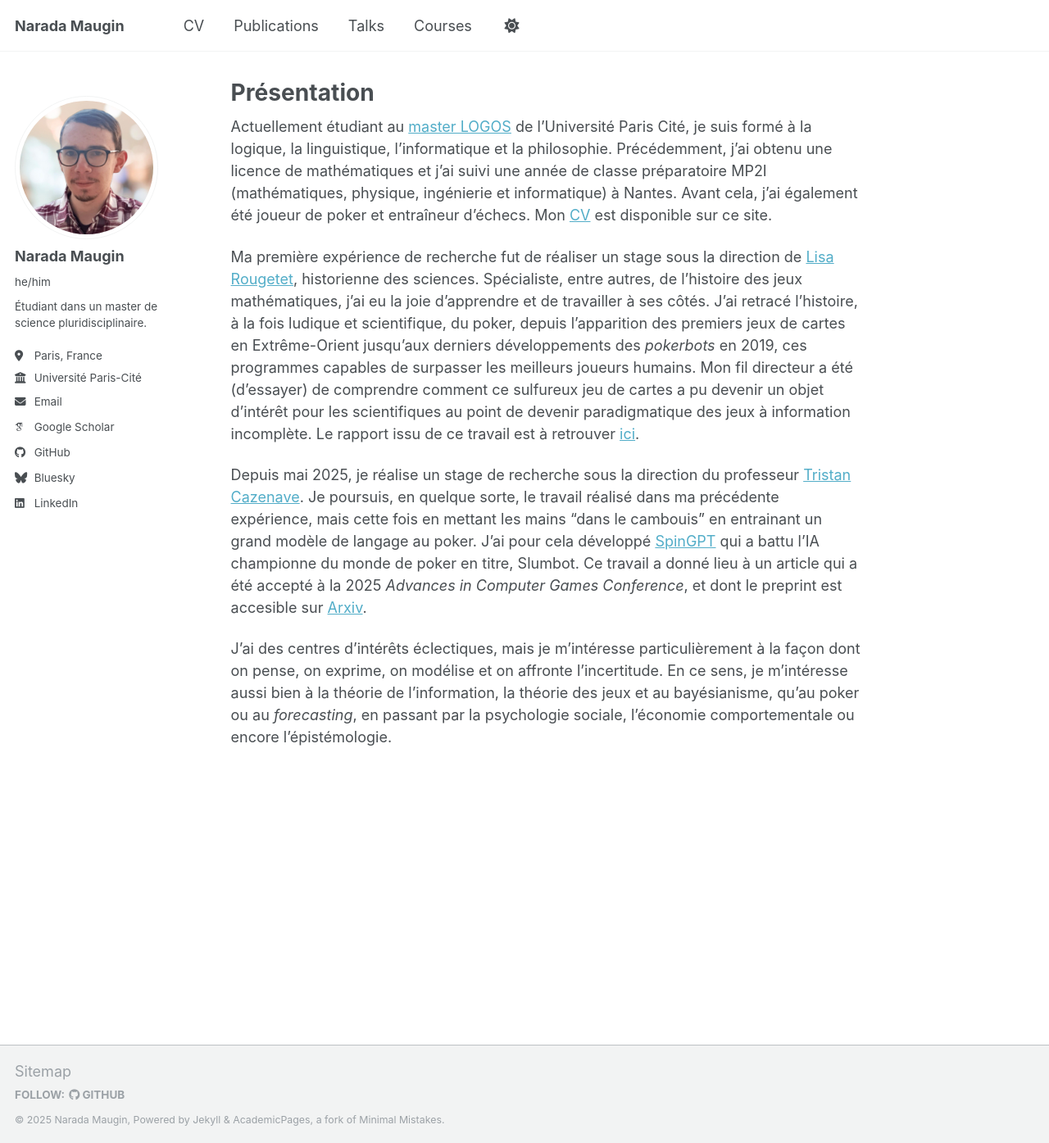
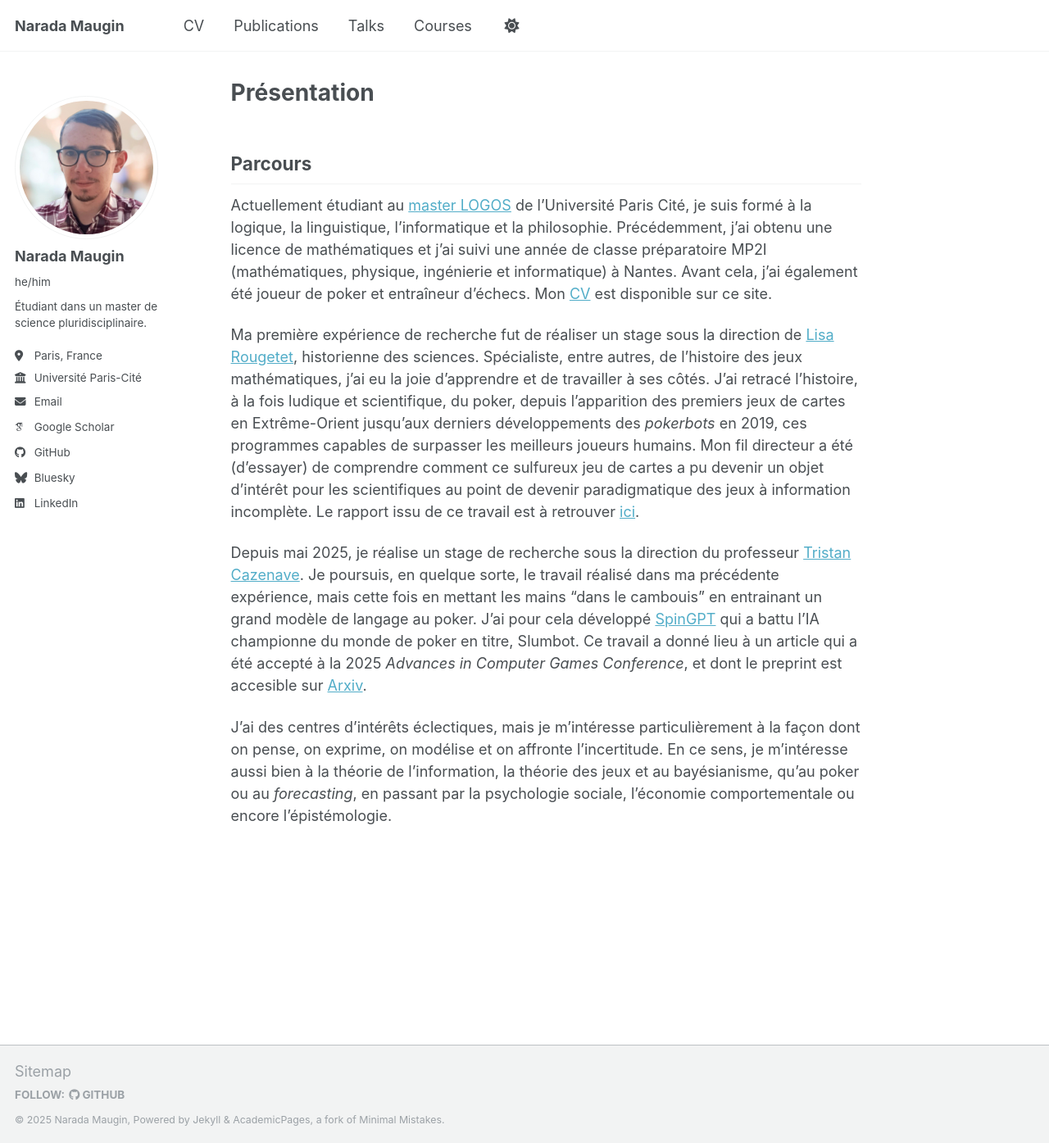
Before and after one commit to narada-maugin/narada-maugin.github.io, a Jekyll site: the page built from _pages/about.md, in a window 1280 px wide and 1395 px high. Shown: the whole window at 82% size. Built offline with Jekyll 4.4.1, drawn with Linux system fonts in a browser that asks for light colours; some web fonts are replaced.

Commit message:
Update about.md

```diff
--- a/_pages/about.md
+++ b/_pages/about.md
@@ -7,6 +7,8 @@ redirect_from:
   - /about.html
 ---
 
+## Parcours
+
 Actuellement étudiant au [master LOGOS](https://master-logos.fr/) de l’Université Paris Cité, je suis formé à la logique, la linguistique, l’informatique et la philosophie. Précédemment, j'ai obtenu une licence de mathématiques et j'ai suivi une année de classe préparatoire MP2I (mathématiques, physique, ingénierie et informatique) à Nantes. Avant cela, j'ai également été joueur de poker et entraîneur d'échecs. Mon [CV](/cv/) est disponible sur ce site.
 
 Ma première expérience de recherche fut de réaliser un stage sous la direction de [Lisa Rougetet](https://nouveau.univ-brest.fr/fr/membre/lisa-rougetet), historienne des sciences. Spécialiste, entre autres, de l’histoire des jeux mathématiques, j’ai eu la joie d'apprendre et de travailler à ses côtés. J'ai retracé l'histoire, à la fois ludique et scientifique, du poker, depuis l'apparition des premiers jeux de cartes en Extrême-Orient jusqu'aux derniers développements des *pokerbots* en 2019, ces programmes capables de surpasser les meilleurs joueurs humains. Mon fil directeur a été (d'essayer) de comprendre comment ce sulfureux jeu de cartes a pu devenir un objet d'intérêt pour les scientifiques au point de devenir paradigmatique des jeux à information incomplète. Le rapport issu de ce travail est à retrouver [ici](\files\stage1_poker.pdf).
```
